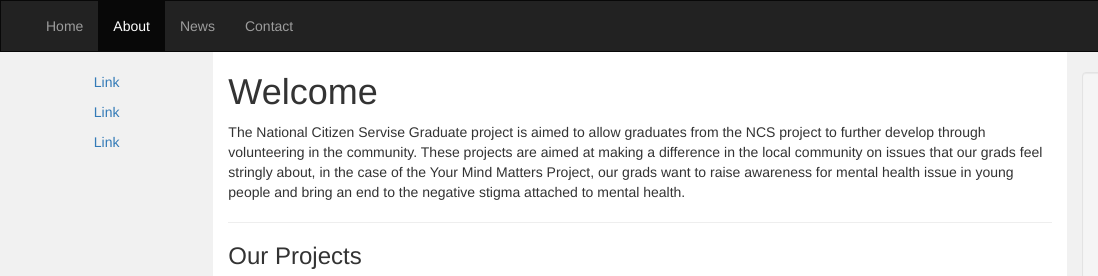
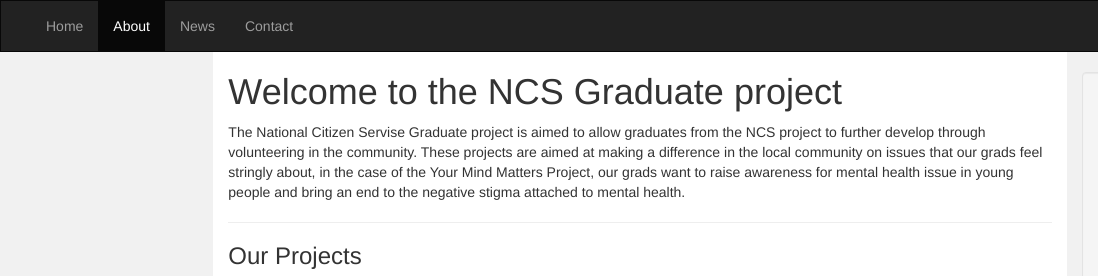
Before and after one commit to YourMindMatters/YourMindMatters.github.io, a plain HTML site: page about_us.html in a window 1280 px wide. Shown: the top 276 px of the page, 0-1098 px from the left. Drawn offline with nearby package versions, Linux system fonts and the light colour scheme.

Commit message:
more changes to wording

```diff
--- a/about_us.html
+++ b/about_us.html
@@ -70,12 +70,12 @@
 <div class="container-fluid text-center">
   <div class="row content">
     <div class="col-sm-2 sidenav">
-      <p><a href="#">Link</a></p>
-      <p><a href="#">Link</a></p>
-      <p><a href="#">Link</a></p>
+      <p><a href=""></a></p>
+      <p><a href=""></a></p>
+      <p><a href=""></a></p>
     </div>
     <div class="col-sm-8 text-left">
-      <h1>Welcome</h1>
+      <h1>Welcome to the NCS Graduate project</h1>
       <p>The National Citizen Servise Graduate project is aimed to allow graduates from the NCS project to further develop through volunteering in the community.
 	  These projects are aimed at making a difference in the local community on issues that our grads feel stringly about, in the case of the Your Mind Matters Project,
 	  our grads want to raise awareness for mental health issue in young people and bring an end to the negative stigma attached to mental health.</P>
```
